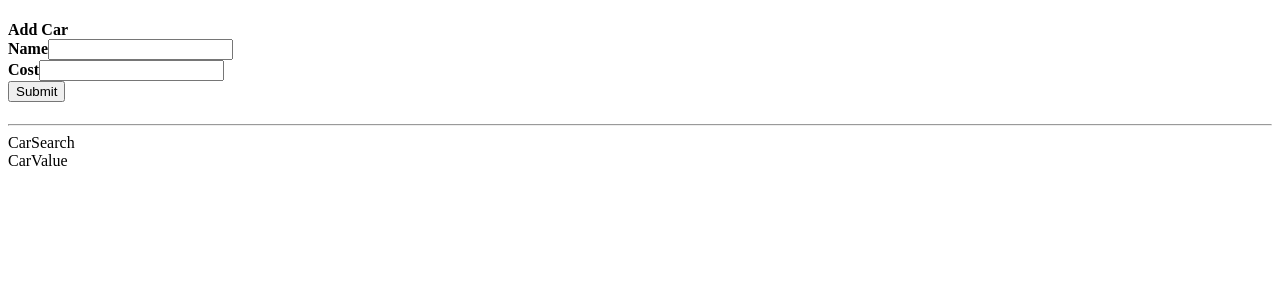
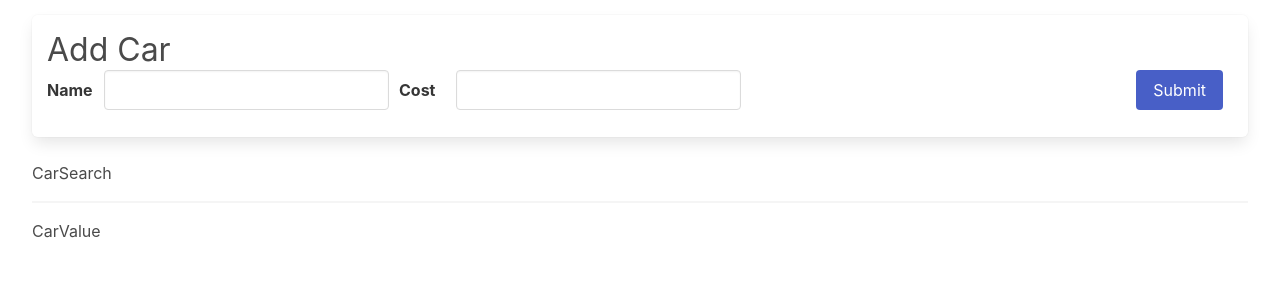
Before and after one commit to Janowoj/cars, a React (Create React App) app: page / in a window 1280 px wide. Shown: the top 300 px of the page. Built offline with nearby package versions, Linux system fonts and the light colour scheme.

Commit message:
added styles.css

```diff
--- a/src/App.js
+++ b/src/App.js
@@ -5,10 +5,10 @@
 
 function App() {
     return (
-        <div>
+        <div className='container is-fluid'>
             <CarForm />
+            <CarSearch />
             <CarList />
-            <CarSearch />
             <CarValue />
         </div>
     )
--- a/src/components/CarList.js
+++ b/src/components/CarList.js
@@ -25,7 +25,7 @@
                     Delete
                 </button>
             </div>
-        )
+        );
     });
 
     return <div className='car-list'>
--- a/src/index.js
+++ b/src/index.js
@@ -1,3 +1,5 @@
+import 'bulma/css/bulma.css';
+import './styles.css';
 import React from 'react';
 import { createRoot } from 'react-dom/client';
 import App from './App';
--- /dev/null
+++ b/src/styles.css
@@ -0,0 +1,79 @@
+.car-form {
+  margin-top: 15px;
+  padding: 15px;
+}
+.car-form .field-group {
+  display: flex;
+  margin-bottom: 0px;
+}
+.car-form form {
+  display: flex;
+  justify-content: space-between;
+}
+.car-form .field {
+  display: flex;
+  align-items: center;
+  margin-bottom: 0px;
+  margin-right: 10px;
+}
+.car-form .field label.label {
+  margin-bottom: 0px;
+  width: 70px;
+}
+.car-form input {
+  width: 100%;
+}
+.car-form h4.subtitle.is-3 {
+  margin-bottom: 0.75rem;
+}
+
+.car-list .panel.bold {
+  font-weight: 600;
+}
+
+.car-list .panel {
+  padding: 10px;
+  display: flex;
+  flex-direction: row;
+  justify-content: space-between;
+  align-items: center;
+}
+
+.car-list p {
+  font-size: 1.5rem;
+}
+
+.car-list .note {
+  font-style: italic;
+  display: block;
+  margin: 40px 20px;
+}
+
+.car-value {
+  font-size: 2rem;
+  text-align: right;
+}
+
+hr {
+  margin: 1rem 0;
+}
+
+.list-header {
+  display: flex;
+  flex-direction: row;
+  justify-content: space-between;
+  align-items: center;
+}
+
+.list-header h3.title {
+  margin-bottom: 0px;
+}
+
+.list-header .search {
+  display: flex;
+  align-items: center;
+}
+.list-header .search .label {
+  margin-bottom: 0px;
+  margin-right: 10px;
+}
```
